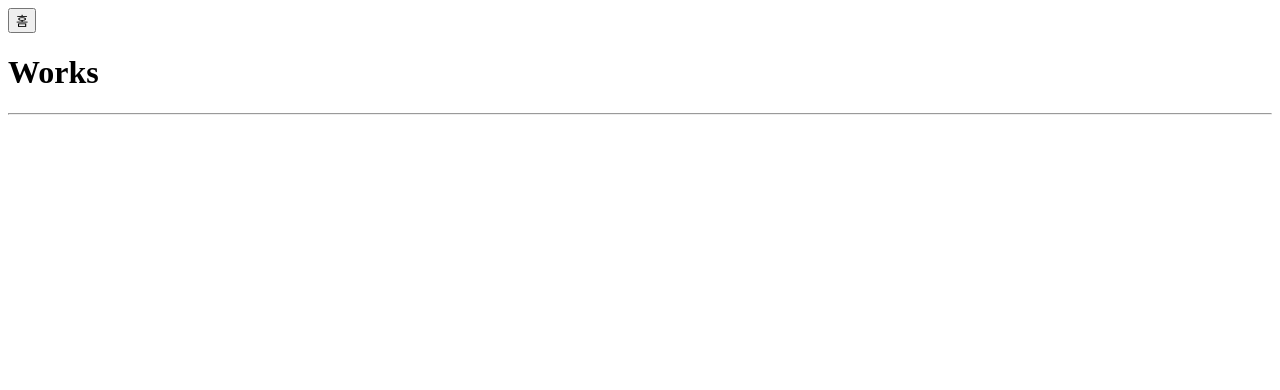
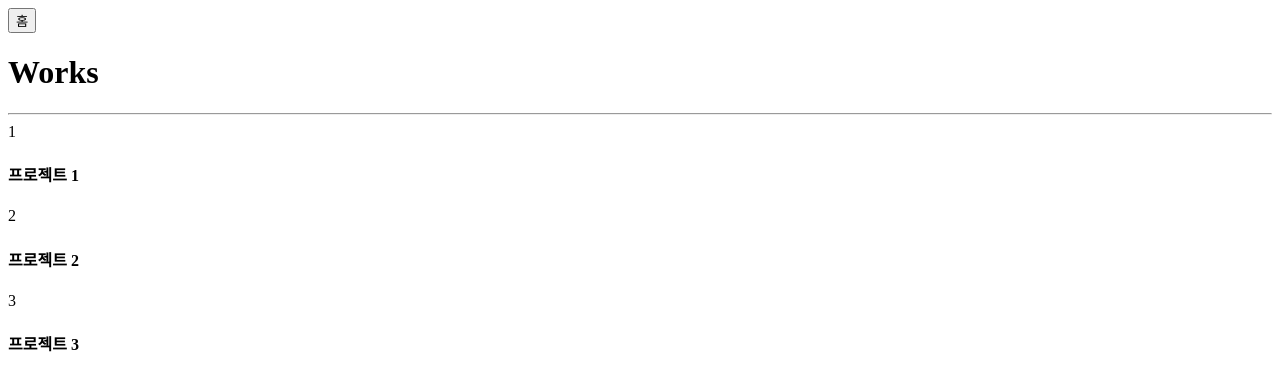
Before and after one commit to godcl1623/portfolio, a React (Create React App) app: page /works in a window 1280 px wide. Shown: the top 390 px of the page. Built offline with nearby package versions, Linux system fonts and the light colour scheme.

Commit message:
develop - Common에 작성한 함수 별도 모듈로 분리, 복수의 인수를 받을 수 있도록 하여 재사용성 증가, Works 컴포넌트 레이아웃 작성

```diff
--- a/src/components/About.js
+++ b/src/components/About.js
@@ -1,5 +1,6 @@
 import React from 'react';
 import Common from './Common';
+import { genContent, genSection } from './modules/customfunctions';
 
 // data to send as props
 const selfInfo = {
@@ -26,7 +27,7 @@ const skills = {
 // Component Body
 const About = () => (
   <div className="About">
-    <Common heading="About" selfInfo={selfInfo} introduction={introduction} skills={skills} />
+    <Common heading="About" selfInfo={genContent(selfInfo)} sections={genSection(introduction, skills)} />
   </div>
 );
 
--- a/src/components/Common.js
+++ b/src/components/Common.js
@@ -1,37 +1,5 @@
 import React from 'react';
 import { useHistory } from 'react-router-dom';
-
-/* functions */
-// function for displaying paragraphs
-const genContent = object => {
-  if (object === undefined) {
-    return;
-  }
-  const target = Object.keys(object);
-  return target.map(data => <p>{object[data]}</p>);
-};
-
-// function for displaying sections
-const genBody = object => {
-  if (object === undefined) {
-    return;
-  }
-  const { header, icon, subject, content } = object;
-  const articleGenerator = subjects => subjects.map((subject, i) => (
-        <article>
-          { icon[i] }
-          <h4>{ subject }</h4>
-          <p>{ content[i] }</p>
-        </article>
-      ));
-  return (
-    <section>
-      <h2>{ header }</h2>
-      <hr />
-      { articleGenerator(subject) }
-    </section>
-  );
-};
 
 // Component Body
 const Common = props => {
@@ -43,11 +11,8 @@ const Common = props => {
       <button onClick={handleClick}>홈</button>
       <h1>{props.heading}</h1>
       <hr />
-      <article>
-        { genContent(props.selfInfo) }
-      </article>
-      { genBody(props.introduction) }
-      { genBody(props.skills) }
+      { props.selfInfo }
+      { props.sections }
     </div>
   );
 };
--- a/src/components/Works.js
+++ b/src/components/Works.js
@@ -1,9 +1,17 @@
 import React from 'react';
 import Common from './Common';
+import { genSection } from './modules/customfunctions';
+
+const projects = {
+  icon: ['1', '2', '3'],
+  subject: ['프로젝트 1', '프로젝트 2', '프로젝트 3'],
+  header: '',
+  content: ''
+};
 
 const Works = () => (
   <div className="Works">
-    <Common heading="Works" />
+    <Common heading="Works" sections={genSection(projects)} />
   </div>
 );
 
--- /dev/null
+++ b/src/components/modules/customfunctions.js
@@ -0,0 +1,34 @@
+// function for displaying paragraphs
+export const genContent = object => {
+  if (object === undefined) {
+    return;
+  }
+  const target = Object.keys(object);
+  return (
+    <article>
+      {target.map((data, i) => <p key={i}>{object[data]}</p>)}
+    </article>
+  );
+};
+
+// function for displaying sections
+export const genSection = (...objects) => objects.map((object, i) => {
+    if (object === undefined) {
+      return;
+    }
+    const { header, icon, subject, content } = object;
+    const articleGenerator = subjects => subjects.map((subject, j) => (
+      <article key={`article ${j}`}>
+        { icon[j] }
+        <h4>{ subject }</h4>
+        <p>{ content[j] }</p>
+      </article>
+    ));
+    return (
+      <section key={`section ${i}`}>
+        { header !== '' ? <h2>{ header }</h2> : '' }
+        { header !== '' ? <hr /> : '' }
+        { articleGenerator(subject) }
+      </section>
+    );
+  });
```
